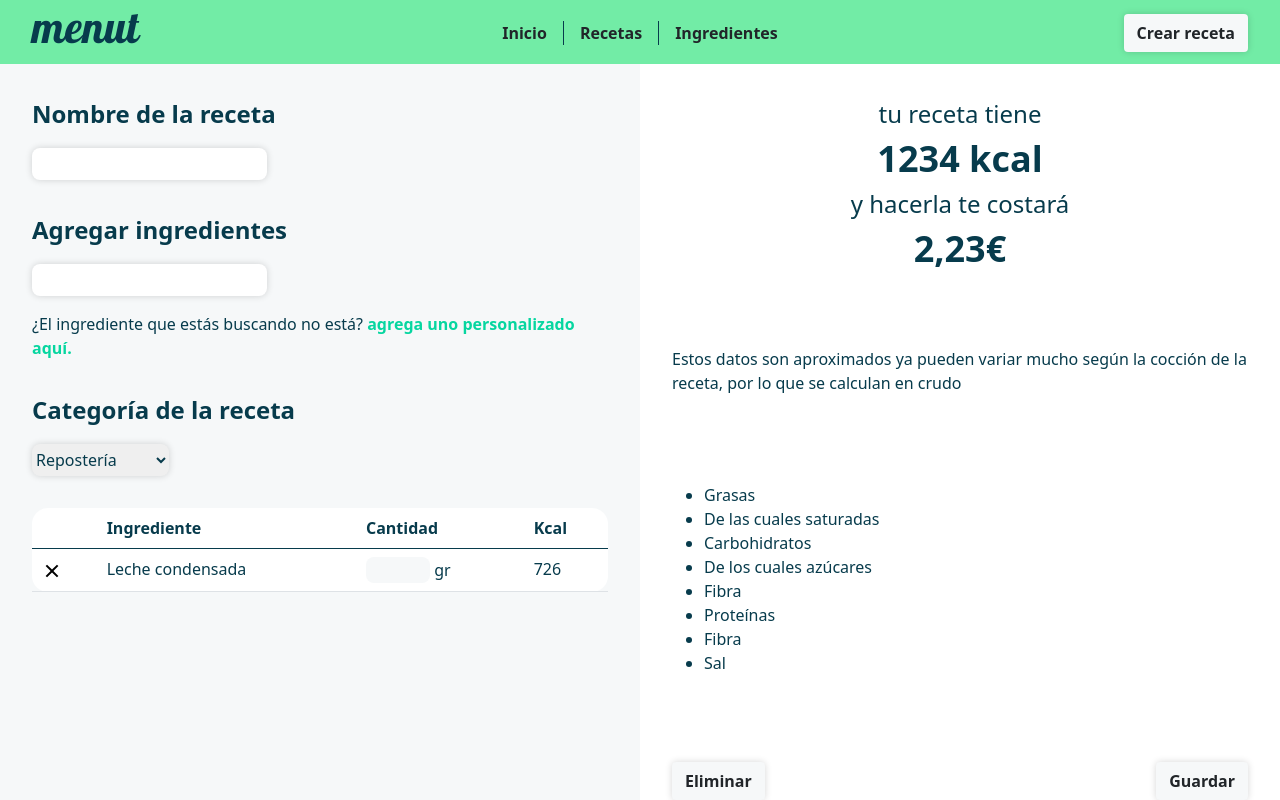
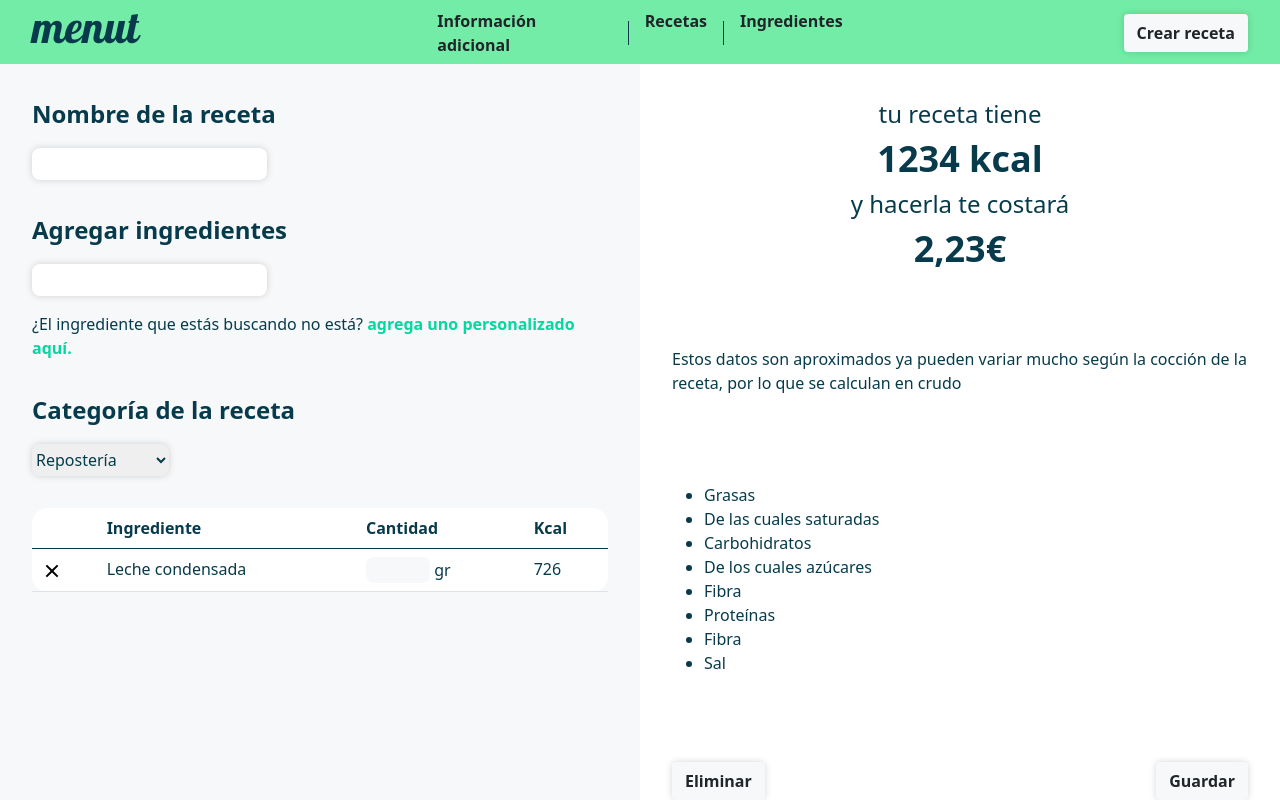
Before and after one commit to abrilaranr/Mercadona, a website: page crearReceta.html in a window 1280 px wide. Drawn offline with Linux system fonts and the light colour scheme.

Commit message:
Cambio de nombre de pagina index + cambio de nav bar

```diff
--- a/crearReceta.html
+++ b/crearReceta.html
@@ -17,7 +17,7 @@
       </div>
       <!-- Columna de los botones -->
       <div class="col d-flex justify-content-center flex-row">
-        <a href="#" class="text-dark">Inicio</a>
+        <a href="#" class="text-dark">Información adicional</a>
         <img src="Icons/Line 5.svg" alt="" class="mx-3" />
         <a href="#" class="text-dark">Recetas</a>
         <img src="Icons/Line 5.svg" alt="" class="mx-3" />
```
Also changed, not shown: ds.txt (deleted), index.html (added).
